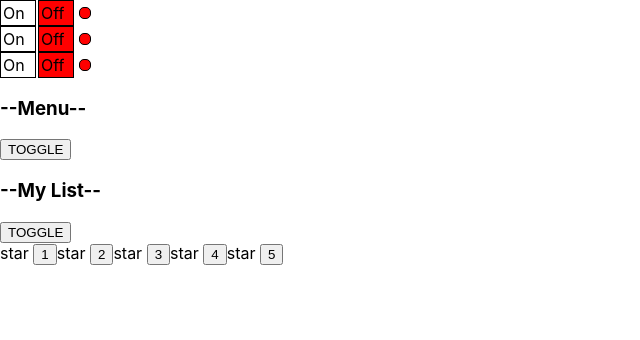
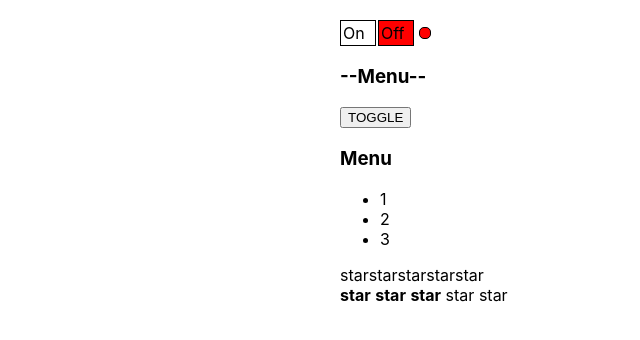
Before and after one commit to Aleksandr-mvp/react-kabzda, a React (Create React App) app: page / in a window 1280 px wide. Shown: the top 340 px of the page, without its empty margins (0-640 px from the left). Built offline with nearby package versions, Linux system fonts and the light colour scheme.

Commit message:
added tasks

```diff
--- a/src/App.css
+++ b/src/App.css
@@ -1,38 +1,4 @@
 .App {
-  text-align: center;
+    width: 600px;
+    margin: 20px auto;
 }
-
-.App-logo {
-  height: 40vmin;
-  pointer-events: none;
-}
-
-@media (prefers-reduced-motion: no-preference) {
-  .App-logo {
-    animation: App-logo-spin infinite 20s linear;
-  }
-}
-
-.App-header {
-  background-color: #282c34;
-  min-height: 100vh;
-  display: flex;
-  flex-direction: column;
-  align-items: center;
-  justify-content: center;
-  font-size: calc(10px + 2vmin);
-  color: white;
-}
-
-.App-link {
-  color: #61dafb;
-}
-
-@keyframes App-logo-spin {
-  from {
-    transform: rotate(0deg);
-  }
-  to {
-    transform: rotate(360deg);
-  }
-}
--- a/src/App.tsx
+++ b/src/App.tsx
@@ -9,15 +9,14 @@ import {UncontrolledRating} from "./components/UncontrolledRating/UncontrolledRa
 
 function App() {
     return (
-        <div>
-            <OnOff />
-            <OnOff />
+        <div className={'App'}>
             <OnOff />
 
             <UncontrolledAccordion titleValue={'Menu'} />
-            <UncontrolledAccordion titleValue={'My List'} />
+            <Accordion titleValue={'Menu'} collapsed={false} />
 
             <UncontrolledRating />
+            <Rating value={3} />
 
             {/*<Rating value={0}/>*/}
             {/*<Rating value={1}/>*/}
--- a/src/components/OnOff/OnOff.tsx
+++ b/src/components/OnOff/OnOff.tsx
@@ -49,7 +49,7 @@ export function OnOff(props: PropsType) {
         <div>
             <div onClick={OnButtonClick} style={onStyle}>On</div>
             <div onClick={OffButtonClick} style={offStyle}>Off</div>
-            <div style={indicatorStyle}></div>
+            <div style={indicatorStyle}/>
         </div>
     )
 }
--- a/src/components/UncontrolledRating/UncontrolledRating.tsx
+++ b/src/components/UncontrolledRating/UncontrolledRating.tsx
@@ -8,13 +8,17 @@ export function UncontrolledRating(props: RatingPropsType) {
 
     let [value, setValue] = useState(0)
 
+let clickButtonHandler = () => {
+    setValue(value + 1)
+}
+
     return (
         <div>
-            <Star selected={value > 0}/> <button onClick={() => {setValue(1)}}>1</button>
-            <Star selected={value > 1}/> <button onClick={() => {setValue(2)}}>2</button>
-            <Star selected={value > 2}/> <button onClick={() => {setValue(3)}}>3</button>
-            <Star selected={value > 3}/> <button onClick={() => {setValue(4)}}>4</button>
-            <Star selected={value > 4}/> <button onClick={() => {setValue(5)}}>5</button>
+            <Star selected={value > 0} clickButtonHandler={clickButtonHandler}/>
+            <Star selected={value > 1} clickButtonHandler={clickButtonHandler}/>
+            <Star selected={value > 2} clickButtonHandler={clickButtonHandler}/>
+            <Star selected={value > 3} clickButtonHandler={clickButtonHandler}/>
+            <Star selected={value > 4} clickButtonHandler={clickButtonHandler}/>
         </div>
     )
 
@@ -22,12 +26,11 @@ export function UncontrolledRating(props: RatingPropsType) {
 
 type StarPropsType = {
     selected: boolean
+    clickButtonHandler: () => void
 }
 
+
+
 function Star(props: StarPropsType) {
-    if (props.selected) {
-        return <span><b>star</b> </span>
-    } else {
-        return <span>star</span>
-    }
+    return props.selected ?  <span onClick={() => props.clickButtonHandler()}><b>star</b></span> : <span>star</span>
 }
```
